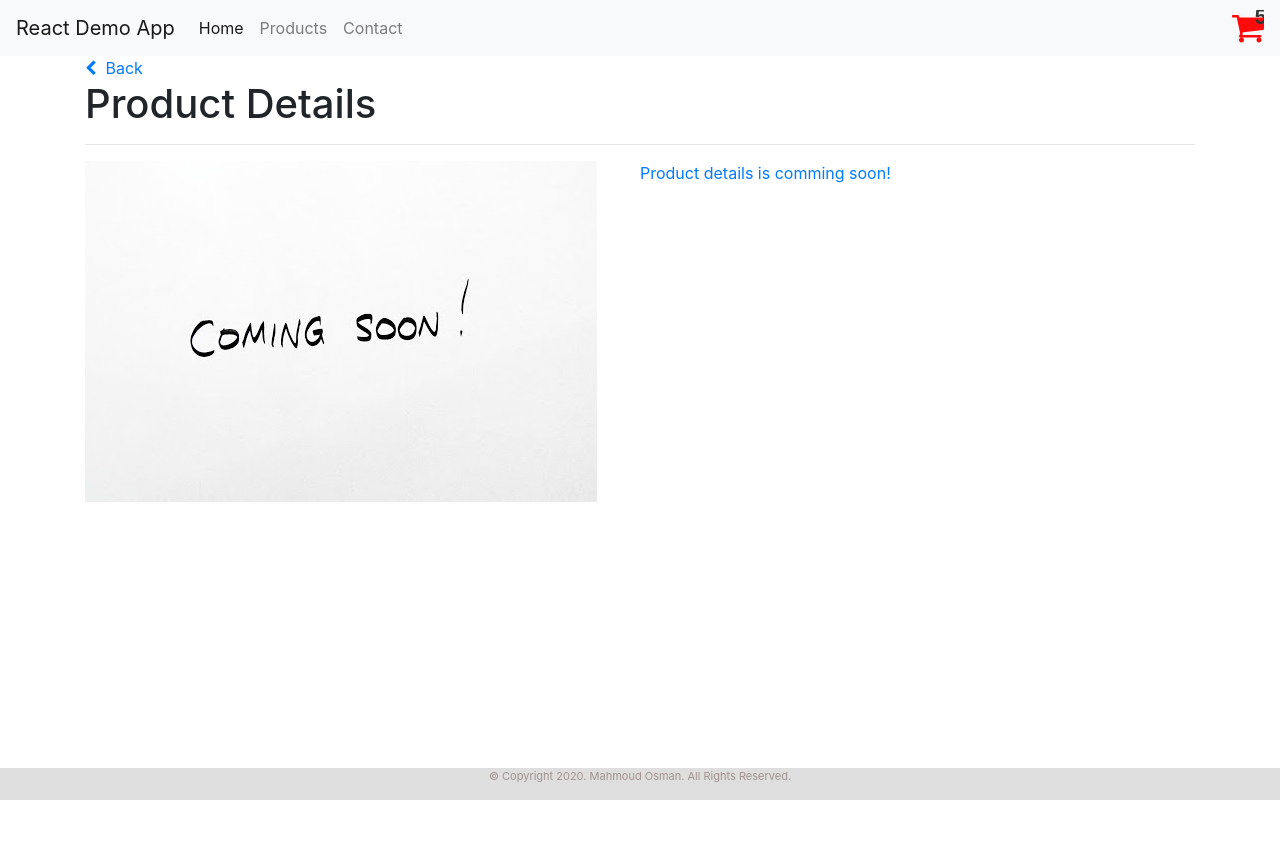
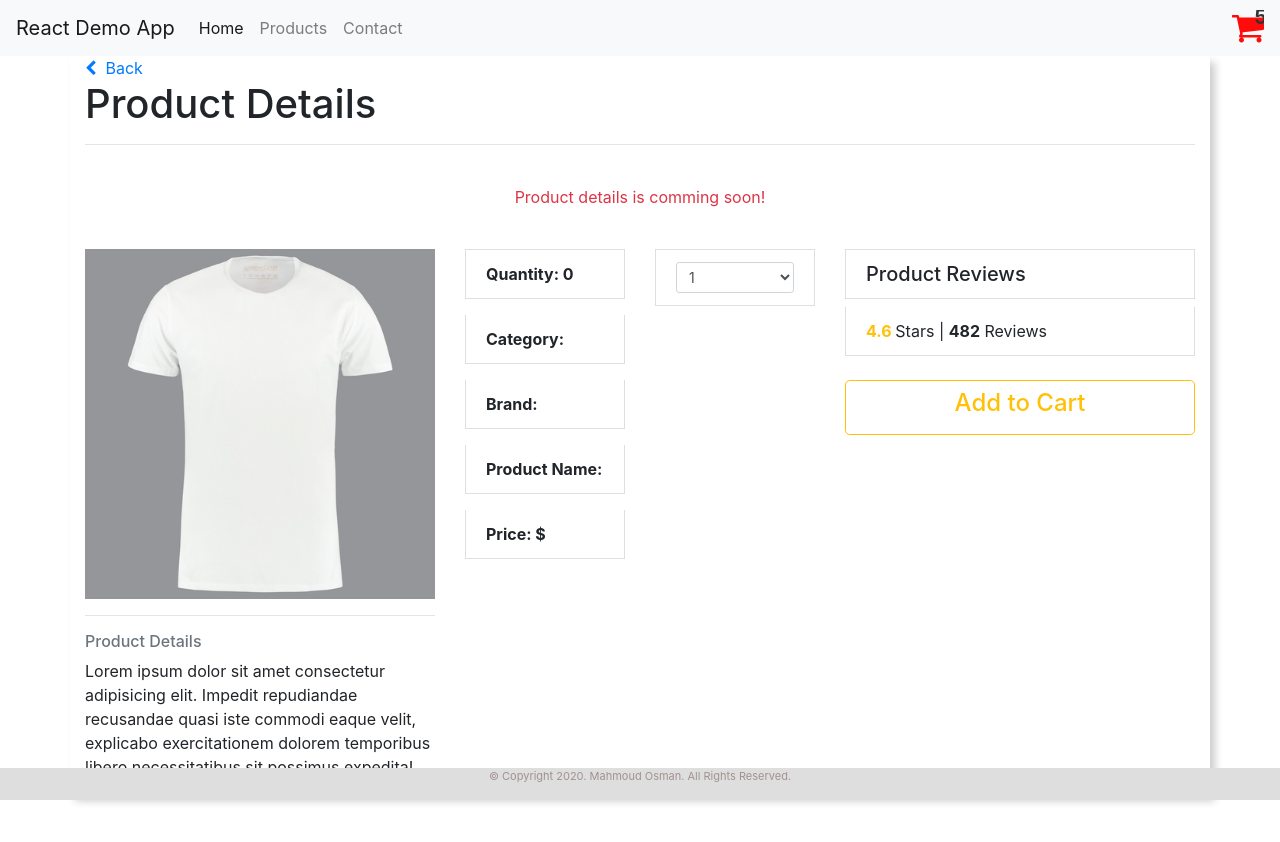
Before and after one commit to MahmoudAhmadOsman/mern-api-application, a React (Create React App) app in the folder client/: page /product/1 in a window 1280 px wide. Shown: the top 842 px of the page. Before the commit the page ends 800 px from the top, so only its background shows below. Built offline with nearby package versions, Linux system fonts and the light colour scheme.

Commit message:
added products page

```diff
--- a/client/src/App.js
+++ b/client/src/App.js
@@ -22,7 +22,6 @@
             <Route path="/products" component={Products} />
             <Route path="/contact" component={Contact} />
             {/* <Route path="/product/:id" component={ProductDetails} /> */}
-
             <Route path="/product/:id" exact component={ProductDetails} />
           </div>
         </BrowserRouter>
--- a/client/src/App.scss
+++ b/client/src/App.scss
@@ -103,6 +103,7 @@
   }
 }
 
+// Product page
 .shopping-cart {
   position: relative;
   overflow-x: hidden;
@@ -120,7 +121,13 @@
   position: absolute;
   font-weight: bold;
 }
-
+#prod_details_page {
+  box-shadow: 5px 6px 8px #cdcdcd;
+  // padding: 8px 50px;
+}
+img.prod-details-image {
+  max-width: 100%;
+}
 /*Footer Style */
 
 @import "public/css/footer";
--- a/client/src/api/products.json
+++ b/client/src/api/products.json
@@ -8,7 +8,7 @@
 
     "price": 18.75,
     "brand": " Nike",
-    "rating": 36,
+    "rating": 3.6,
     "numReviews": 6882
   },
   {
--- a/client/src/components/ProductDetails.js
+++ b/client/src/components/ProductDetails.js
@@ -21,17 +21,71 @@
     if (this.state.loading) return "Loading ..";
     const product = this.state.product;
     return (
-      <section className="container">
+      <section className="container" id="prod_details_page">
         <Link to="/products">
           <i className="fa fa-chevron-left" aria-hidden="true"></i>&nbsp; Back
         </Link>
         <h1>Product Details</h1> <hr />
+        <p className="text-danger pt-4 pb-4 text-center">
+          Product details is comming soon!
+        </p>
         <div className="row">
-          <div className="col-md-6">
-            <img src="/images/comming-soon.jpg" alt="{}" />
+          <div className="col-md-4">
+            <img
+              className="prod-details-image"
+              src="/images/shirt01.png"
+              alt="{}"
+            />
+            <hr />
+            <h6 className="text-muted mt-3">Product Details</h6>
+            <p>
+              Lorem ipsum dolor sit amet consectetur adipisicing elit. Impedit
+              repudiandae recusandae quasi iste commodi eaque velit, explicabo
+              exercitationem dolorem temporibus libero necessitatibus sit
+              possimus expedita!
+            </p>
           </div>
-          <div className="com-md-6">
-            <p className="text-primary">Product details is comming soon!</p>
+          <div className="col-md-2">
+            <p className="list-group-item">
+              <b>Quantity: 0</b>
+            </p>
+            <p className="list-group-item">
+              <b>Category:</b>
+            </p>
+            <p className="list-group-item">
+              <b>Brand:</b>
+            </p>
+            <p className="list-group-item">
+              <b>Product Name: </b>
+            </p>
+            <p className="list-group-item">
+              <b>Price: $</b>
+            </p>
+          </div>
+
+          <div className="col-md-2">
+            <div class="form-group list-group-item">
+              <select name="qt" className="form-control form-control-sm">
+                <option value="1">1</option>
+                <option value="2">2</option>
+                <option value="3">3</option>
+                <option value="4">4</option>
+              </select>
+            </div>
+          </div>
+
+          <div className="col-md-4">
+            <h5 className="list-group-item">Product Reviews</h5>
+            <p className="list-group-item">
+              <b className="text-warning">4.6 </b> Stars | <b>482</b> Reviews
+            </p>
+
+            <button
+              type="button"
+              className="btn btn-outline-warning btn-block btn-lg mt-4"
+            >
+              <h4> Add to Cart</h4>
+            </button>
           </div>
         </div>
       </section>
--- a/client/src/components/ProductItems.js
+++ b/client/src/components/ProductItems.js
@@ -11,13 +11,10 @@
       <Link to={"/product/" + product.id}>
         <img className="card-img-top" src={product.image} alt={product.name} />
       </Link>
-
+      {/* "/" + product.name */}
       <div className="card-body">
-        {/* <Link to={"/products/product-details/"}>
-          <h4 className="card-title">{product.name}+ "/" + product.name</h4>
-        </Link> */}
         <Link to={"/product/" + product.id}>
-          <h3>{product.name}</h3>
+          <h3 className="card-title">{product.name}</h3>
         </Link>
 
         <h6>
```
